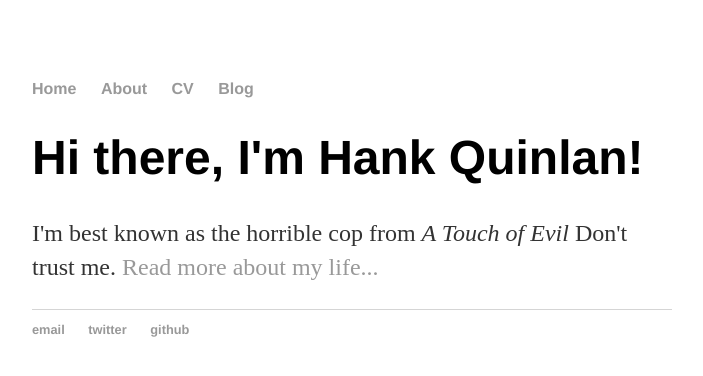
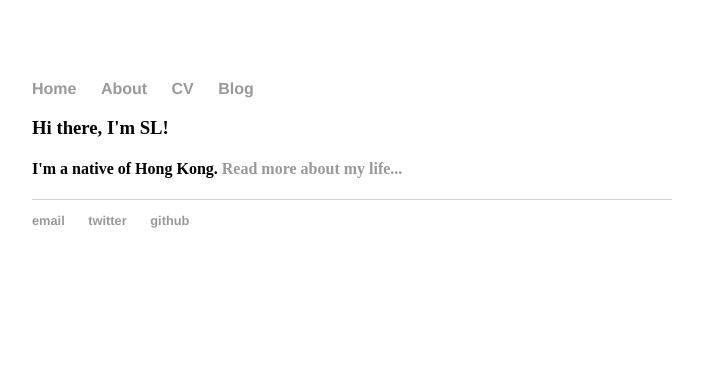
Before and after one commit to abookcanada/abookcanada.github.io, a Jekyll site: the page built from index.html, in a window 1280 px wide. Shown: the top 376 px of the page, without its empty margins (288-991 px from the left). Built offline with Jekyll 4.4.1, drawn with Linux system fonts in a browser that asks for light colours.

Commit message:
Update index.html

```diff
--- a/index.html
+++ b/index.html
@@ -1,8 +1,8 @@
 ---
 layout: default
-title: Hank Quinlan, Horrible Cop
+title: SL-Home
 ---
 <div class="blurb">
-	<h1>Hi there, I'm Hank Quinlan!</h1>
-	<p>I'm best known as the horrible cop from <em>A Touch of Evil</em> Don't trust me. <a href="/about">Read more about my life...</a></p>
+	<h3>Hi there, I'm SL!</h3>
+	<h4>I'm a native of Hong Kong. <a href="/about">Read more about my life...</a></h4>
 </div><!-- /.blurb -->
```
